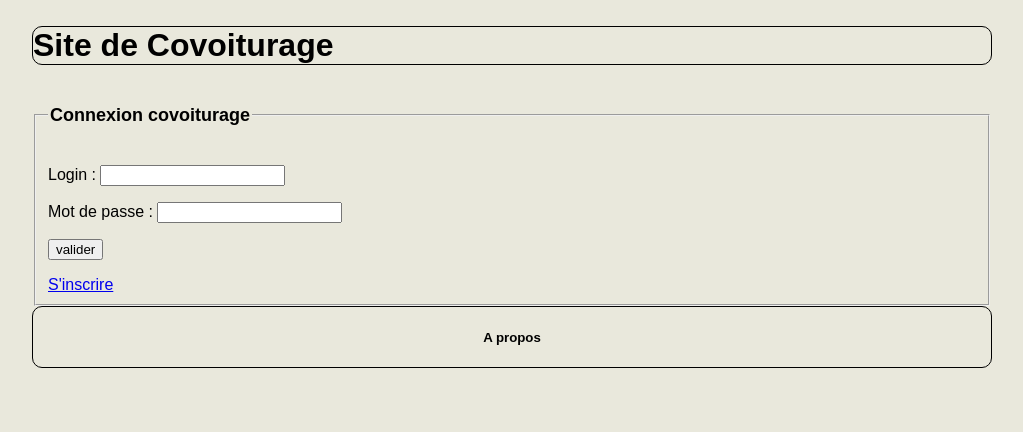
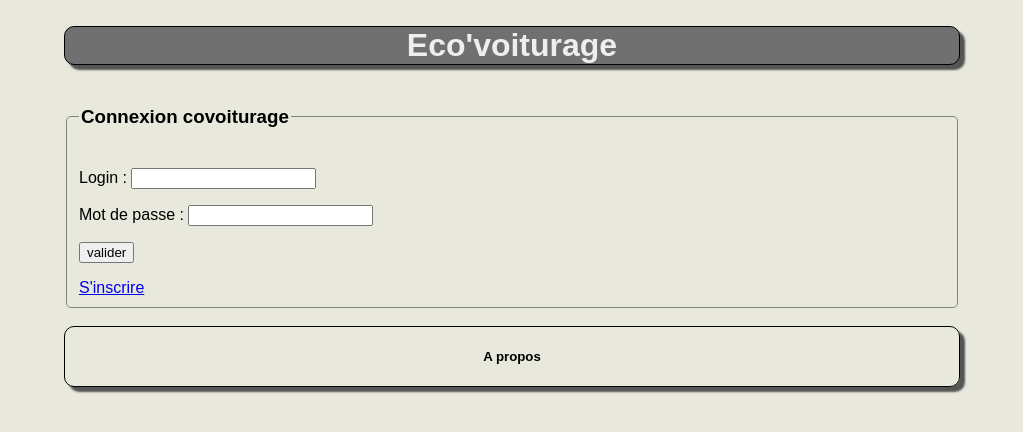
Before and after one commit to randoin/Covoiturage, a PHP site: page / in a window 1280 px wide. Shown: the top 432 px of the page, without its empty margins (128-1151 px from the left). Run offline with PHP 8.4, Linux system fonts and the light colour scheme.

Commit message:
Prépublication du style et ajout du titre dans le header

```diff
--- a/src/footer.php
+++ b/src/footer.php
@@ -1,5 +1,6 @@
 
 	</body>
+	<br>
 	<footer>
 		<h5>A propos</h5>
 	</footer>
--- a/src/header.php
+++ b/src/header.php
@@ -6,3 +6,4 @@
 		<title>Covoiturage</title>
 	</head>
 	<body>
+		<h1>Eco'voiturage</h1>
--- a/src/index.php
+++ b/src/index.php
@@ -1,7 +1,5 @@
 <?php session_start(); ?>
 <?php include "header.php" ?>
-		<h1>Site de Covoiturage</h1>
-		<h2></h2>
 		<?php if(isset($_POST['deco'])){session_destroy(); header("location:index.php");}?>
 
 		<?php if(isset($_SESSION['id'])) echo "<!--";?>
--- a/src/style.css
+++ b/src/style.css
@@ -1,7 +1,7 @@
 body
 {
-width : 50%;
-min-width : 960px;
+	width : 70%;
+	min-width : 400px;
 	margin : auto;
 	padding : 5px;
 	word-wrap : break-word;
@@ -12,20 +12,24 @@ overflow: auto;
 
 h1
 {
+	text-align: center;
+	color: #eeeeee;
+	background-color: #707070;
+}
+
+h1
+{
 	font-size : xx-large;
 	font-weight : bold;
 	border : 1px black solid;
 	border-radius : 10px;
+	box-shadow: 5px 5px 2px #555;
 }
 
-h2
+fieldset
 {
-font-size : large;
-font-weight : bold ;
-}
-h3
-{
-font-size : large;
+	border : 1px grey solid;
+	border-radius: 5px;
 }
 
 footer
@@ -34,4 +38,5 @@ color : black;
 	border : 1px black solid;
 	border-radius : 10px;
 	text-align : center;
+	box-shadow: 5px 5px 2px #555;
 }
```
Lines whose indentation alone changed are shown as unchanged.
